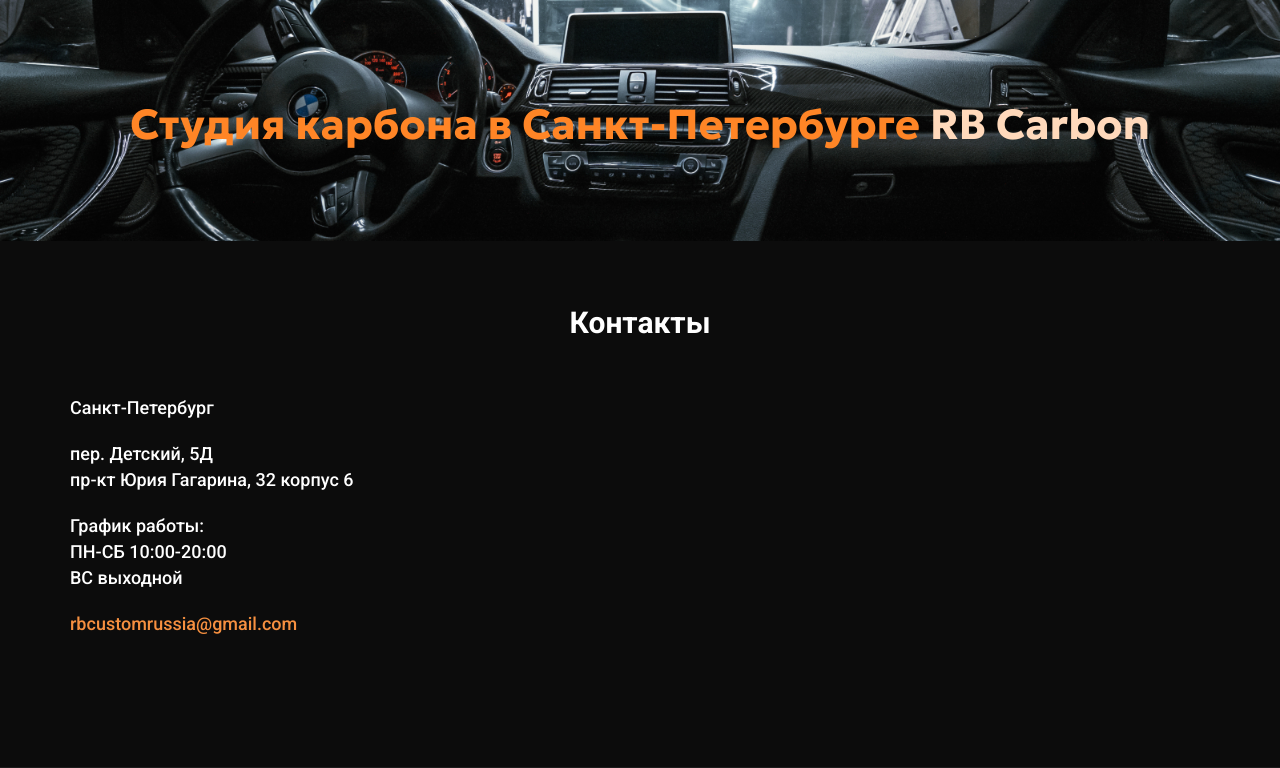
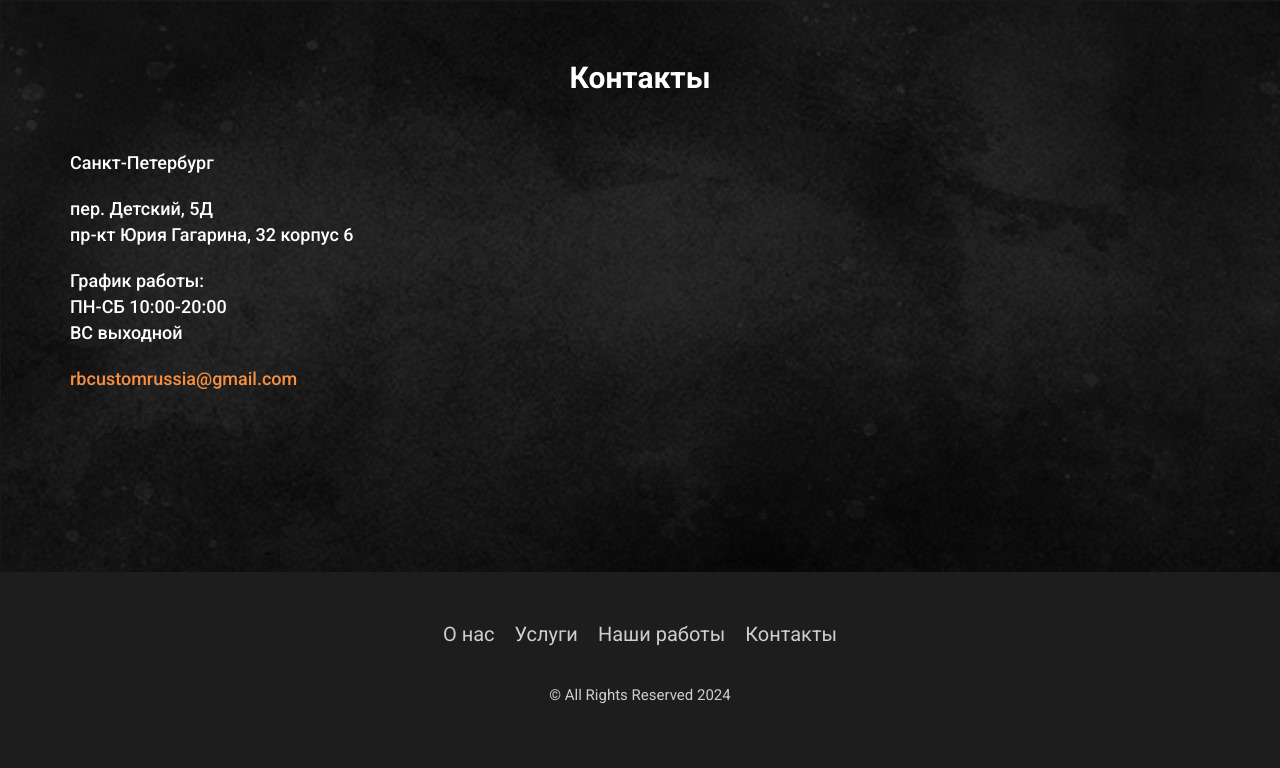
Before and after one commit to AnastasiaBrikk/AnastasiaBrikk.github.io, a PHP site: page /contacts.html in a window 1280 px wide. Shown: the part 230-998 px from the top of the page. After the commit the page ends 934 px from the top, so only its background shows below. Run offline with PHP 8.4, Linux system fonts and the light colour scheme.

Commit message:
new top img and contacts bgi

```diff
--- a/contacts.html
+++ b/contacts.html
@@ -41,14 +41,14 @@
         </div>
     </header>
 
-    <div class="top">
-        <img src="/img/top-background3.jpg" alt="background" class="top__background">
-        <h1 class="top__title">Студия карбона в Санкт-Петербурге <span style="color: #FFD9BB;">RB&nbsp;Carbon</span>
+    <div class="top-contacts">
+        <img src="/img/bgc-top-carbon.jpg" alt="background" class="top__background-contacts">
+        <h1 class="top__title-contacts">Студия карбона в Санкт-Петербурге <p class="top__studio-name">RB&nbsp;Carbon</p>
         </h1>
     </div>
 
 
-    <main class="main center">
+    <main class="main center main-contacts">
         <h2 class="about__title">Контакты</h2>
         <div class="contact__box">
             <div class="contact__text">
--- a/index.html
+++ b/index.html
@@ -11,6 +11,7 @@
     <link href="https://fonts.googleapis.com/css2?family=Roboto+Flex:opsz,wght@8..144,700&display=swap"
         rel="stylesheet">
     <link href="https://fonts.googleapis.com/css2?family=Geologica:wght@700&display=swap" rel="stylesheet">
+    <link href="https://fonts.googleapis.com/css2?family=Exo+2:ital,wght@0,700;1,700&family=Prosto+One&display=swap" rel="stylesheet">
     <link rel="stylesheet" href="style.css">
     <link rel="stylesheet" href="animation.css">
 </head>
@@ -42,8 +43,8 @@
     </header>
 
     <div class="top" id="top-index">
-        <img src="/img/top-background3.jpg" alt="background" class="top__background">
-        <h1 class="top__title">Студия карбона в Санкт-Петербурге <span style="color: #FFD9BB;">RB&nbsp;Carbon</span>
+        <img src="/img/bgc-top-carbon.jpg" alt="background" class="top__background">
+        <h1 class="top__title">Студия карбона в Санкт-Петербурге <p class="top__studio-name">RB&nbsp;Carbon</p>
         </h1>
     </div>
 
--- a/portfolio.html
+++ b/portfolio.html
@@ -41,8 +41,8 @@
     </header>
 
     <div class="top">
-        <img src="/img/top-background3.jpg" alt="background" class="top__background">
-        <h1 class="top__title">Студия карбона в Санкт-Петербурге <span style="color: #FFD9BB;">RB&nbsp;Carbon</span>
+        <img src="/img/bgc-top-carbon.jpg" alt="background" class="top__background">
+        <h1 class="top__title">Студия карбона в Санкт-Петербурге <p class="top__studio-name">RB&nbsp;Carbon</p>
         </h1>
     </div>
 
--- a/services.html
+++ b/services.html
@@ -43,8 +43,8 @@
     </header>
 
     <div class="top">
-        <img src="/img/top-background3.jpg" alt="background" class="top__background">
-        <h1 class="top__title">Студия карбона в Санкт-Петербурге <span style="color: #FFD9BB;">RB&nbsp;Carbon</span>
+        <img src="/img/bgc-top-carbon.jpg" alt="background" class="top__background">
+        <h1 class="top__title">Студия карбона в Санкт-Петербурге <p class="top__studio-name">RB&nbsp;Carbon</p>
         </h1>
     </div>
 
--- a/style.css
+++ b/style.css
@@ -91,18 +91,34 @@ a {
 }
 .top__background {
   width: 100%;
+  height: calc(100vh - 230px);
+}
+.top__background-contacts {
+  display: none;
 }
 .top__title {
   width: 100%;
   position: absolute;
   top: 40%;
-  font-size: 42px;
+  font-size: 53px;
+  color: #FF8526;
+  font-family: "Prosto One", sans-serif;
+  font-weight: 400;
+  font-style: normal;
+  font-optical-sizing: auto;
+  text-align: center;
+}
+.top__title-contacts {
+  display: none;
+}
+.top__studio-name {
+  font-family: "Exo 2", sans-serif;
+  font-optical-sizing: auto;
   font-weight: 700;
-  color: #FF8526;
-  font-optical-sizing: auto;
   font-style: normal;
-  font-family: "Geologica", sans-serif;
-  text-align: center;
+  color: white;
+  font-size: 70px;
+  padding-top: 10px;
 }
 
 .about__title {
@@ -592,6 +608,12 @@ a {
   padding-bottom: 20px;
 }
 
+.main-contacts {
+  padding-top: 60px;
+  padding-bottom: 50px;
+  background-image: url(/img/bg_about_block.jpg);
+}
+
 @media (min-width: 767px) and (max-width: 1023px) {
   .padding {
     padding-left: 16px;
--- a/style.scss
+++ b/style.scss
@@ -110,20 +110,38 @@ a {
 
     &__background {
         width: 100%;
+        height: calc(100vh - 230px);
+    }
+
+    &__background-contacts {
+        display: none;
     }
 
     &__title {
         width: 100%;
         position: absolute;
         top: 40%;
-        font-size: 42px;
+        font-size: 53px;
+        color: $mainColor;
+        font-family: "Prosto One", sans-serif;
+        font-weight: 400;
+        font-style: normal;
+        font-optical-sizing: auto;
+        text-align: center;
+    }
+
+    &__title-contacts {
+        display: none;
+    }
+
+    &__studio-name {
+        font-family: "Exo 2", sans-serif;
+        font-optical-sizing: auto;
         font-weight: 700;
-        color: $mainColor;
-        // font-family: "Roboto Flex", sans-serif;
-        font-optical-sizing: auto;
         font-style: normal;
-        font-family: "Geologica", sans-serif;
-        text-align: center;
+        color: white;
+        font-size: 70px;
+        padding-top: 10px;
     }
 }
 
@@ -707,6 +725,13 @@ a {
     }
 }
 
+.main-contacts {
+    padding-top: 60px;
+    padding-bottom: 50px;
+    background-image: url(/img/bg_about_block.jpg);
+
+}
+
 // Tablet adaptive
 @media (min-width: 767px) and (max-width: 1023px) {
     .padding {
```
Also changed, not shown: img/bgc-top-carbon.jpg (added), 1 other file.
